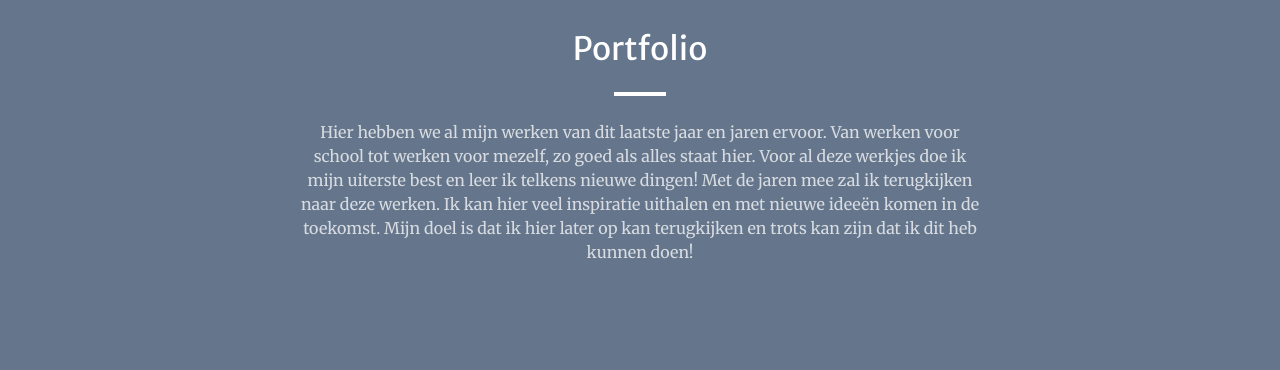
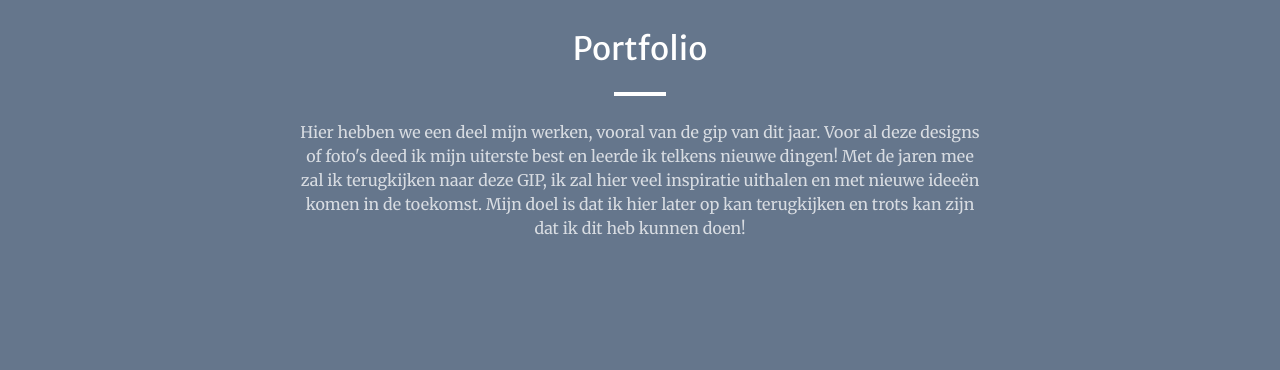
Before and after one commit to StroobantsVictor/-Gip_victorStroobants_6mma, a plain HTML site: page index.html in a window 1280 px wide. Shown: the part 1400-1770 px from the top of the page. Drawn offline with nearby package versions, Linux system fonts and the light colour scheme; some packages are replaced by stand-ins of ours; a script that the page names is missing.

Commit message:
Update index.html

```diff
--- a/index.html
+++ b/index.html
@@ -74,14 +74,12 @@
                 <div class="col-lg-8 text-center">
                     <h2 class="text-white mt-0">Portfolio</h2>
                     <hr class="divider divider-light" />
-                        <p class="text-white-75 mb-4">Hier hebben we al mijn werken van
-                        dit laatste jaar en jaren ervoor.
-                        Van werken voor school tot werken voor
-                        mezelf, zo goed als alles staat hier.
-                        Voor al deze werkjes doe ik mijn uiterste
-                        best en leer ik telkens nieuwe dingen!
-                        Met de jaren mee zal ik terugkijken naar deze werken.
-                        Ik kan hier veel inspiratie uithalen en met nieuwe ideeën komen in de toekomst.
+                        <p class="text-white-75 mb-4">Hier hebben we een deel mijn werken,
+                        vooral van de gip van dit jaar.
+                        Voor al deze designs of foto's deed ik mijn uiterste
+                        best en leerde ik telkens nieuwe dingen!
+                        Met de jaren mee zal ik terugkijken naar deze GIP,
+                        ik zal hier veel inspiratie uithalen en met nieuwe ideeën komen in de toekomst.
                         Mijn doel is dat ik hier later op kan terugkijken en trots kan zijn dat ik dit heb kunnen doen!</p>
                 </div>
             </div>
```
